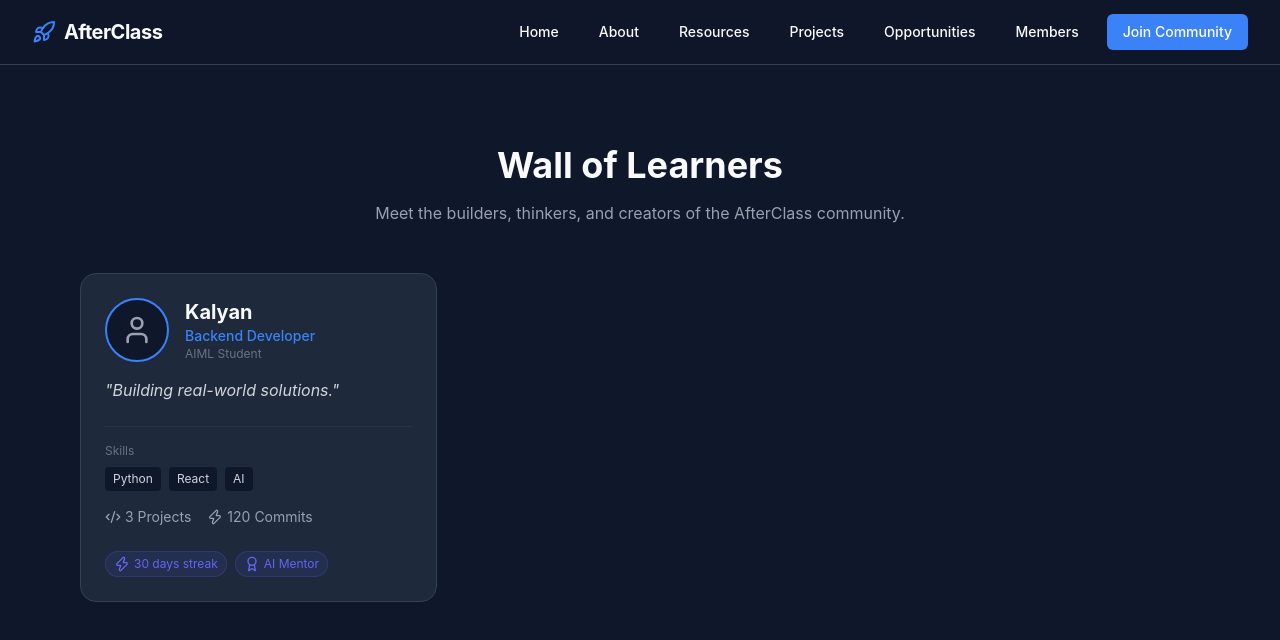
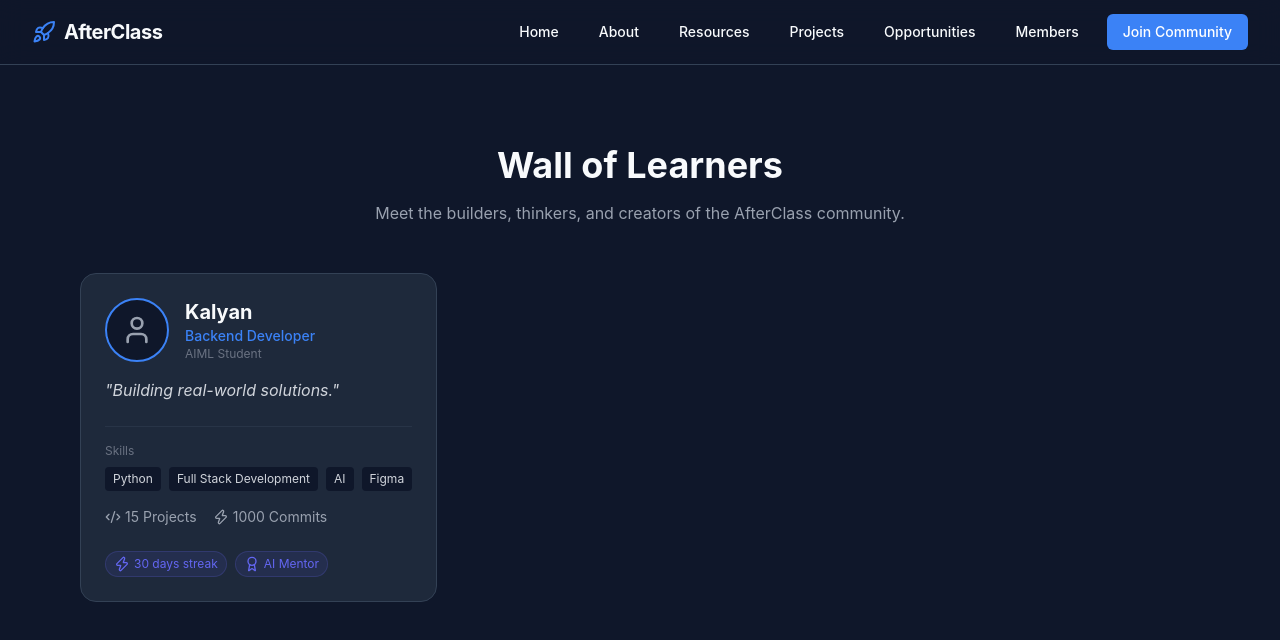
Before and after one commit to kalyan-dasari/AfterClass, a React (Vite) app in the folder frontend/: page /members in a window 1280 px wide. Shown: the top 640 px of the page. Built offline with nearby package versions, Linux system fonts and the light colour scheme.

Commit message:
changed files

```diff
--- a/frontend/package.json
+++ b/frontend/package.json
@@ -5,7 +5,7 @@
   "type": "module",
   "scripts": {
     "dev": "vite",
-    "dev:all": "concurrently -n backend,frontend -c blue,green \"..\\backend\\venv\\Scripts\\activate && uvicorn main:app --reload --app-dir ..\\backend\" \"vite\"",
+    "dev:all": "concurrently -n backend,frontend -c blue,green \"..\\backend\\venv\\Scripts\\python.exe -m uvicorn main:app --reload --app-dir ..\\backend\" \"vite\"",
     "build": "tsc -b && vite build",
     "lint": "eslint .",
     "preview": "vite preview"
@@ -13,6 +13,7 @@
   "dependencies": {
     "@tailwindcss/vite": "^4.3.1",
     "clsx": "^2.1.1",
+    "escalade": "^3.2.0",
     "framer-motion": "^12.40.0",
     "lucide-react": "^1.21.0",
     "react": "^19.2.6",
--- a/frontend/src/pages/Members.tsx
+++ b/frontend/src/pages/Members.tsx
@@ -8,9 +8,9 @@ export default function Members() {
       role: "Backend Developer",
       tag: "AIML Student",
       quote: "Building real-world solutions.",
-      skills: ["Python", "React", "AI"],
-      projects: 3,
-      commits: 120,
+      skills: ["Python", "Full Stack Development", "AI","Figma"],
+      projects: 15,
+      commits: 1000,
       badges: [
         { icon: <Zap className="w-4 h-4"/>, label: "30 days streak" },
         { icon: <Award className="w-4 h-4"/>, label: "AI Mentor" }
```
Also changed, not shown: 1 other file (tests, documents, lock files or other folders).
